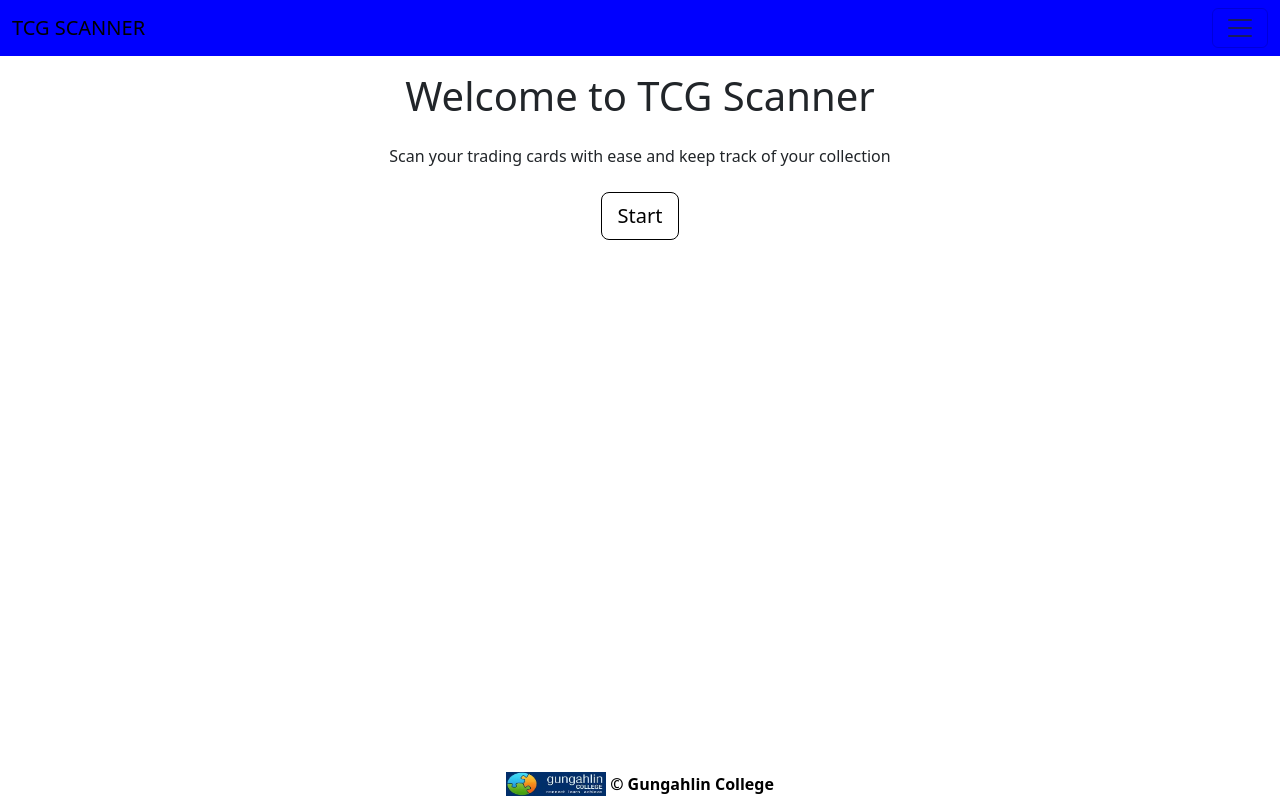
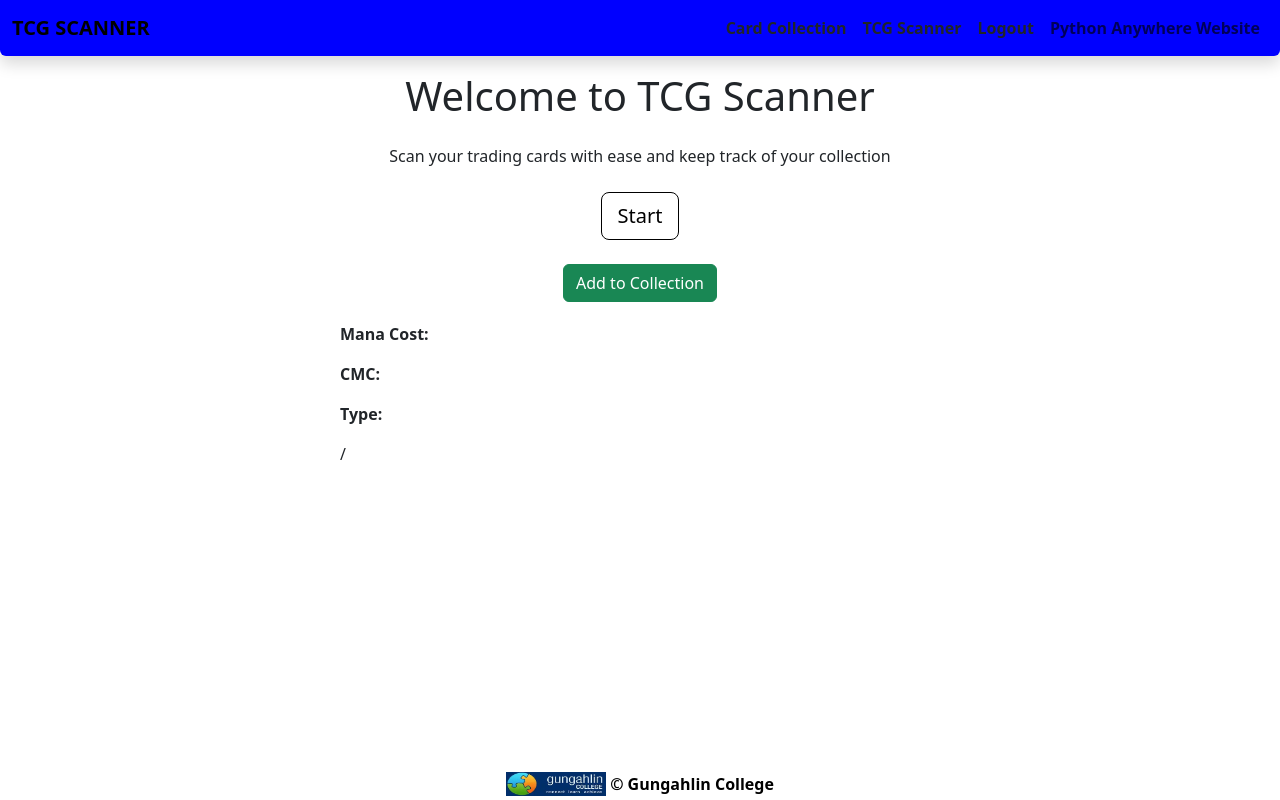
Before and after one commit to Newo2884/TCG-Demo-OD, a Flask app: page /main/index in a window 1280 px wide. Run offline with Flask 3, Linux system fonts and the light colour scheme; a user stored in the database is signed in; some libraries are stand-ins or nearby versions.

Commit message:
changed a few things and added collection functions

```diff
--- a/app.py
+++ b/app.py
@@ -1,6 +1,6 @@
 from flask import Flask, jsonify, render_template, request
 from flask_sqlalchemy import SQLAlchemy
-from flask_login import LoginManager
+from flask_login import LoginManager, current_user
 from models import db, User, Card, Collection
 import json, os
 
@@ -73,6 +73,35 @@
         return jsonify({"success": True, "card": card_info})
     return jsonify({"success": False, "error": "Card not found"}), 404
 
+@app.route("/add_to_collection", methods=["POST"])
+def add_to_collection():
+    data = request.json
+    #If you've implemented User Login system, Uncomment the first line, then comment out the second line.
+    user_id = current_user.id
+    card_name = data.get("card_name")
+
+    user = User.query.get(user_id)
+    card = Card.query.filter_by(name=card_name).first()
+
+    if not user or not card:
+        return jsonify({"success": False, "error": "User or card not found"}), 404
+
+    # Check if the user already has this card in their collection
+    existing_entry = Collection.query.filter_by(user_id=user_id, card_id=card.id).first()
+    if existing_entry:
+        existing_entry.quantity += 1
+    else:
+        new_entry = Collection(user_id=user_id, card_id=card.id)
+        db.session.add(new_entry)
+
+    db.session.commit()
+    return jsonify({"success": True, "message": "Card added to collection"})
+
+@app.route("/collection/<int:user_id>", methods=["GET"])
+def view_collection(user_id):
+    c = Collection.query.filter_by(user_id=user_id).all()
+    return render_template("collection.html", collection = c)
+
 if __name__ == "__main__":
     with app.app_context():
         db.create_all()
--- a/main/main.py
+++ b/main/main.py
@@ -7,9 +7,3 @@
 @main_bp.route('/index', methods=['GET', 'POST'])
 def index():
     return render_template("index.html")
-
-@login_required
-@main_bp.route('/profile/<int:user_id>', methods=['GET', 'POST'])
-def profile(user_id):
-    user = User.query.get_or_404(user_id)
-    return render_template("main/profile.html", user=user)
--- a/main/templates/index.html
+++ b/main/templates/index.html
@@ -17,8 +17,41 @@
     </div>
     <div style="text-align: center;" id="label-container"></div>
 </div>
+<button id="add-to-collection-btn" class="btn btn-success d-block mx-auto mt-4" style="display: none;"
+    onclick="addCardToCollection(document.getElementById('card-name').textContent)">
+    Add to Collection
+</button>
+<div style="text-align: center;" id="card-container">
+    <div id="card-details"
+        style="margin-top: 20px; text-align: left; max-width: 600px; margin-left: auto; margin-right: auto;">
+        <h3 id="card-name" style="text-align: center;"></h3>
+        <p><strong>Mana Cost:</strong> <span id="card-mana-cost"></span></p>
+        <p><strong>CMC:</strong> <span id="card-cmc"></span></p>
+        <p><strong>Type:</strong> <span id="card-type"></span></p>
+        <p><span id="card-oracle-text"></span></p>
+        <p><span id="card-power"></span>/<span id="card-toughness"></span></p>
+    </div>
+</div>
 <script src="https://cdn.jsdelivr.net/npm/@tensorflow/tfjs@latest/dist/tf.min.js"></script>
 <script src="https://cdn.jsdelivr.net/npm/@teachablemachine/image@latest/dist/teachablemachine-image.min.js"></script>
+<script src="/static/js/scanner.js"></script>
+<script>
+    async function addCardToCollection(cardName) {
+        try {
+            const response = await fetch('/add_to_collection', {
+                method: 'POST',
+                headers: { 'Content-Type': 'application/json' },
+                body: JSON.stringify({ card_name: cardName })
+            });
 
-<script src="/static/js/scanner.js"></script>
+            const result = await response.json();
+
+            if (result.success) {
+                alert(result.message);
+            }
+        } catch (error) {
+            console.error("Error adding card to collection:", error);
+        }
+    }
+</script>
 {% endblock %}
--- a/static/styles.css
+++ b/static/styles.css
@@ -1,6 +1,27 @@
+:root {
+    --primary-bg: #ffffff;
+    --secondary-bg: #c4c7c9;
+    --primary-text-colour: #000000;
+    --secondary-text-colour: #2a2a2e;
+}
+
 @media (max-width: 768px) {
     body {
         background: url('/static/images/BG3.jpg');
+        background-size: cover;
+        height: 100vh;
+        background-position: center;
+        background-repeat: no-repeat;
+        overflow: scroll;
+        z-index: 0;
+        background-attachment: fixed;
+        color: var(--bg);
+    }
+}
+
+@media (min-width: 769px) {
+    body {
+        background: url('/static/BG4.jpg');
         background-size: cover;
         height: 100vh;
         background-position: center;
@@ -45,3 +66,7 @@
     align-items: center;
     align-content: center;
 }
+
+.indexBody {
+    background: var(--primary-bg);
+}
--- a/templates/base.html
+++ b/templates/base.html
@@ -1,5 +1,5 @@
 <!DOCTYPE html>
-<html>
+<html data-bs-theme="light">
 
 <head>
     {% block head %}
@@ -13,11 +13,12 @@
     {% endblock %}
 </head>
 
-<body class="text-dark">
+<body class="text-dark indexBody">
 
-    <nav class="navbar" style="background-color: blue;" data-bs-theme="light">
+    <nav class="navbar shadow rounded-bottom-2 navbar-expand-lg sticky-top" style="background-color: blue;"
+        data-bs-theme="light">
         <div class="container-fluid">
-            <a class="navbar-brand" href="{{ url_for('main.index') }}">TCG SCANNER</a>
+            <a class="navbar-brand fw-semibold" href="{{ url_for('main.index') }}">TCG SCANNER</a>
 
             <button class="navbar-toggler" type="button" data-bs-toggle="collapse" data-bs-target="#navbarNav">
                 <span class="navbar-toggler-icon"></span>
@@ -27,29 +28,30 @@
                 <ul class="navbar-nav ms-auto">
                     {% if current_user.is_authenticated %}
                     <li class="nav-item">
-                        <a class="nav-link link-light"
-                            href="{{url_for('main.profile', user_id = current_user.id)}}">Profile</a>
+                        <a class="nav-link link-dark fw-semibold"
+                            href="{{url_for('main.view_cards', user_id = current_user.id)}}">Card Collection</a>
                     </li>
                     <li class="nav-item">
-                        <a class="nav-link link-light" href="{{ url_for('main.index') }}">Posts</a>
+                        <a class="nav-link link-dark fw-semibold" href="{{ url_for('main.index') }}">TCG Scanner</a>
                     </li>
                     <li class="nav-item">
-                        <a class="nav-link link-light" href="{{ url_for('auth.logout') }}">Logout</a>
+                        <a class="nav-link link-dark fw-semibold" href="{{ url_for('auth.logout') }}">Logout</a>
                     </li>
                     <li>
-                        <a href="https://www.pythonanywhere.com/" class="nav-item nav-link link-light">Python Anywhere
+                        <a href="https://www.pythonanywhere.com/" class="nav-item nav-link fw-semibold">Python Anywhere
                             Website</a>
                     </li>
                     {% else %}
                     <li class="nav-item">
-                        <a class="nav-item nav-link link-light" href="{{ url_for('auth.login') }}">Login</a>
+                        <a class="nav-item nav-link link-dark fw-semibold" href="{{ url_for('auth.login') }}">Login</a>
                     </li>
                     <li class="nav-item">
-                        <a class="nav-item nav-link link-light" href="{{ url_for('auth.register') }}">Sign up</a>
+                        <a class="nav-item nav-link link-dark fw-semibold" href="{{ url_for('auth.register') }}">Sign
+                            up</a>
                     </li>
                     <li>
-                        <a href="https://www.pythonanywhere.com/" class="nav-item nav-link link-light" target="_blank"
-                            rel="noopener noreferrer">Python Anywhere
+                        <a href="https://www.pythonanywhere.com/" class="nav-item nav-link link-dark fw-semibold">Python
+                            Anywhere
                             Website</a>
                     </li>
                     {% endif %}
```
Also changed, not shown: main/templates/collection.html (added, +28 -0 lines), main/templates/profile.html (deleted, +0 -40 lines), models.py (+6 -1 lines), main/templates/view_cards.html (deleted), tcg.db.
